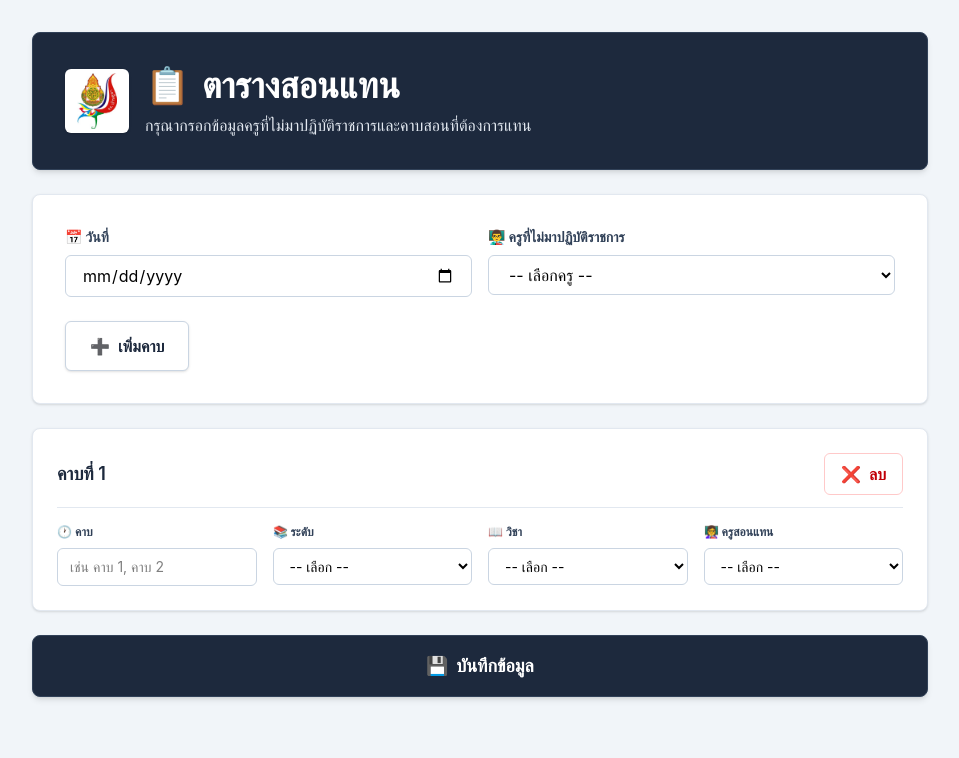
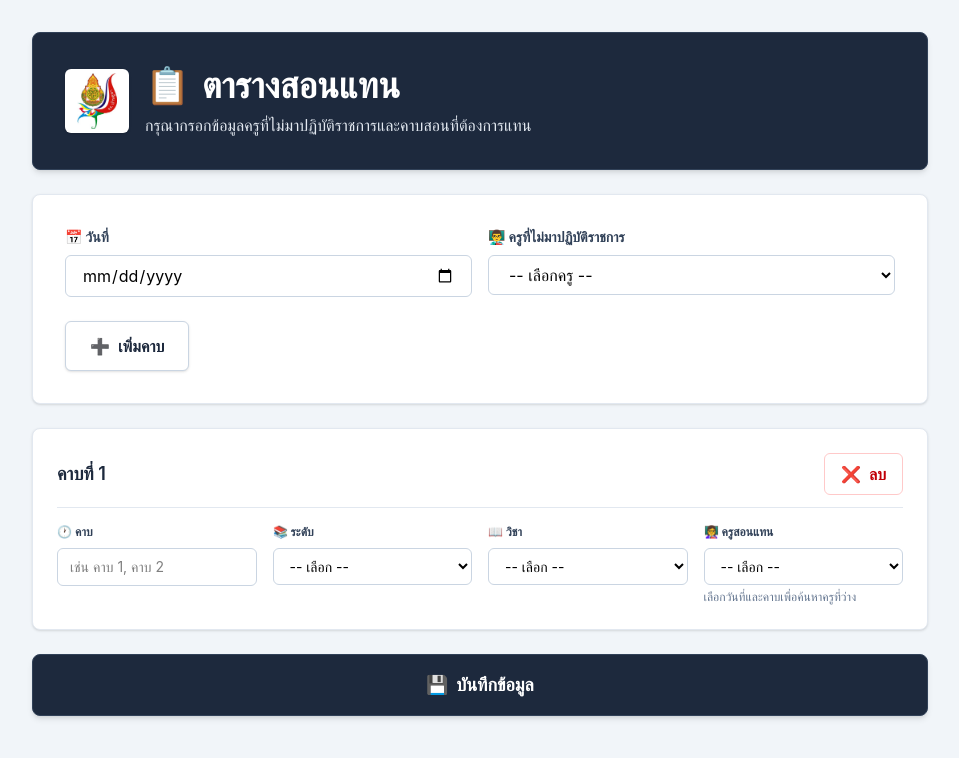
Before and after one commit to doctorjae007/sorntan, a React (Vite) app: page / in a window 1280 px wide. Both pictures are taken after a click on the button "➕ เพิ่มคาบ". Shown: the top 758 px of the page, without its empty margins (160-1119 px from the left). Built offline with nearby package versions, Linux system fonts and the light colour scheme.

Commit message:
Add available teacher lookup

```diff
--- a/src/components/PeriodCard.jsx
+++ b/src/components/PeriodCard.jsx
@@ -4,6 +4,7 @@ export default function PeriodCard({
   levelList,
   subjectList,
   teacherList,
+  availabilityReady,
   onRemove,
   onChange
 }) {
@@ -85,6 +86,11 @@ export default function PeriodCard({
               <option key={i} value={t}>{t}</option>
             ))}
           </select>
+          <p className="mt-1 text-xs text-slate-500">
+            {availabilityReady
+              ? `พบครูว่าง ${teacherList.length} คน`
+              : "เลือกวันที่และคาบเพื่อค้นหาครูที่ว่าง"}
+          </p>
         </div>
       </div>
     </div>
--- /dev/null
+++ b/src/data/teacherSchedules.js
@@ -0,0 +1,31 @@
+export const teacherSchedules = {
+  "คุณครูนัทลียา": { monday: [1, 2, 3, 4, 6], tuesday: [1, 2, 4, 6], wednesday: [1, 2, 3, 6], thursday: [1, 3, 4, 5], friday: [1, 2, 3, 4, 6] },
+  "คุณครูโอวาท": { monday: [1, 2, 6], tuesday: [1, 2, 3, 4, 5, 6], wednesday: [1, 3, 4, 6], thursday: [1, 2, 3], friday: [1, 3, 4, 5, 6] },
+  "คุณครูสุไหวย๊ะ": { monday: [1, 2, 4, 5, 6, 7], tuesday: [6], wednesday: [1, 2, 4, 5, 6], thursday: [1, 4, 5, 6], friday: [1, 2, 3, 4] },
+  "คุณครูสุนิดา": { monday: [1, 2, 3, 4, 6], tuesday: [2], wednesday: [1, 2, 3, 4, 5, 6], thursday: [2, 3], friday: [1, 2, 3, 4, 5, 6] },
+  "คุณครูธัญญลักษณ์": { monday: [1, 2, 3, 6], tuesday: [1, 2, 3, 4, 5, 6], wednesday: [1, 2, 3, 4, 6], thursday: [1, 2, 4, 5], friday: [2, 4, 6] },
+  "คุณครูศศิวิมล": { monday: [2, 4, 5, 6], tuesday: [2, 5, 6], wednesday: [1, 2, 4, 6], thursday: [1, 2, 3, 4, 5], friday: [1, 2, 3, 6] },
+  "คุณครูชวนพิศ": { monday: [4, 5], tuesday: [1, 4, 5], wednesday: [1, 2, 3, 4, 5], thursday: [1, 2, 3, 5, 6, 7], friday: [1, 2, 3] },
+  "คุณครูจีราพร": { monday: [1, 3, 4, 6], tuesday: [2, 3, 4, 6], wednesday: [1, 2, 3, 4, 5, 6], thursday: [1, 4, 5, 6], friday: [1, 3, 4, 5, 6] },
+  "คุณครูสิรินันท์": { monday: [1, 4, 5, 6], tuesday: [1, 2, 4], wednesday: [2, 3, 4, 5], thursday: [1, 2, 3, 4, 5, 6], friday: [1, 2, 4, 5, 6] },
+  "คุณครูณฐกานต์": { monday: [1, 3, 4], tuesday: [1, 3, 4, 5, 6], wednesday: [2, 4, 5, 6], thursday: [1, 2, 4], friday: [1, 2, 3, 4, 5, 6] },
+  "คุณครูอรุณี": { monday: [2, 3, 4, 5, 6], tuesday: [1, 4, 5, 6], wednesday: [2, 6], thursday: [1, 2, 3, 4, 5, 6], friday: [1, 2, 4, 5, 6] },
+  "คุณครูธันยากร": { monday: [1, 2, 4, 5], tuesday: [1, 3, 5, 6], wednesday: [1, 5, 6], thursday: [1, 2, 4, 5, 6], friday: [2, 5, 6] },
+  "คุณครูธนพงษ์": { monday: [1, 3, 4, 5], tuesday: [4, 6], wednesday: [1, 3, 4, 5, 6], thursday: [1, 2, 3, 4], friday: [2, 3, 4, 5, 6] },
+  "คุณครูพงศพัฒน์": { monday: [2, 3, 4, 5, 6], tuesday: [2, 3, 4, 5, 6], wednesday: [2, 3, 4, 5, 6], thursday: [1, 4, 5, 6], friday: [1, 4, 5, 6] },
+  "คุณครูจันทร์จิรา": { monday: [1, 2, 3, 4, 5], tuesday: [1, 2, 3, 6], wednesday: [2, 4, 6], thursday: [1, 2, 3, 4], friday: [1, 3, 4, 6] },
+  "คุณครูนุชรี": { monday: [1, 2, 6], tuesday: [1, 2, 3, 5, 6], wednesday: [2, 3, 5, 6], thursday: [1, 2], friday: [5, 6] },
+};
+
+const dayKeys = ["sunday", "monday", "tuesday", "wednesday", "thursday", "friday", "saturday"];
+
+export function getAvailableTeachers(teacherList, date, periodValue, absentTeacher) {
+  const period = Number(String(periodValue).match(/\d+/)?.[0]);
+  if (!date || !period) return teacherList.filter((teacher) => teacher !== absentTeacher);
+
+  const day = dayKeys[new Date(`${date}T00:00:00`).getDay()];
+  return teacherList.filter((teacher) => {
+    if (teacher === absentTeacher) return false;
+    return !(teacherSchedules[teacher]?.[day] ?? []).includes(period);
+  });
+}
--- a/src/pages/FormPage.jsx
+++ b/src/pages/FormPage.jsx
@@ -3,6 +3,7 @@ import Header from "../components/Header";
 import PeriodCard from "../components/PeriodCard";
 import ExportButton from "../components/ExportButton";
 import { submitFormData } from "../services/api";
+import { getAvailableTeachers } from "../data/teacherSchedules";
 
 export default function FormPage({ onSubmit }) {
   const teacherList = [
@@ -151,7 +152,13 @@ export default function FormPage({ onSubmit }) {
                 period={p}
                 levelList={levelList}
                 subjectList={subjectList}
-                teacherList={teacherList}
+                teacherList={getAvailableTeachers(
+                  teacherList,
+                  form.date,
+                  p.period,
+                  form.absentTeacher
+                )}
+                availabilityReady={Boolean(form.date && p.period)}
                 onRemove={removePeriod}
                 onChange={handleChange}
               />
```
Also changed, not shown: 5 other files (tests, documents, lock files or other folders).
